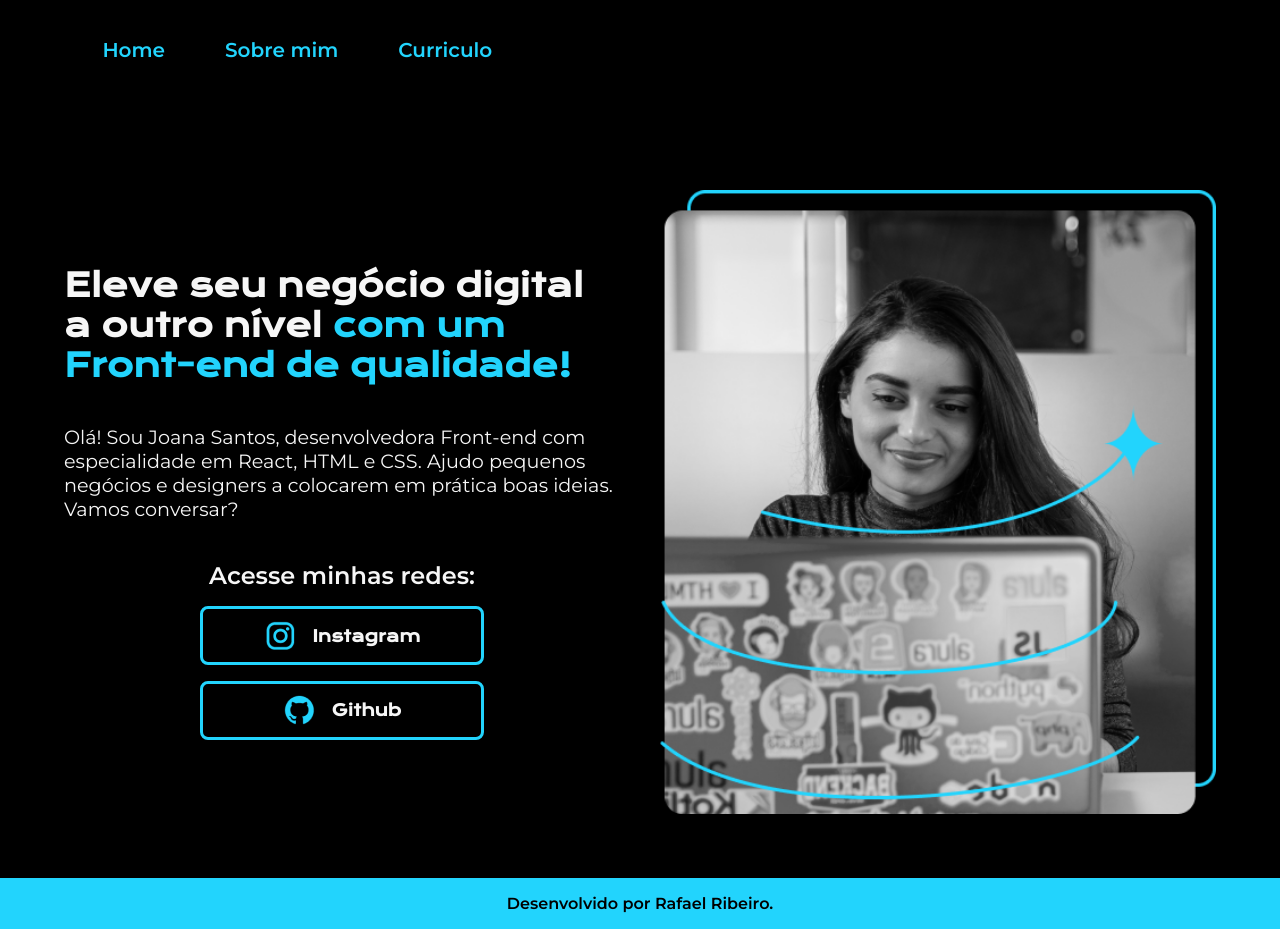
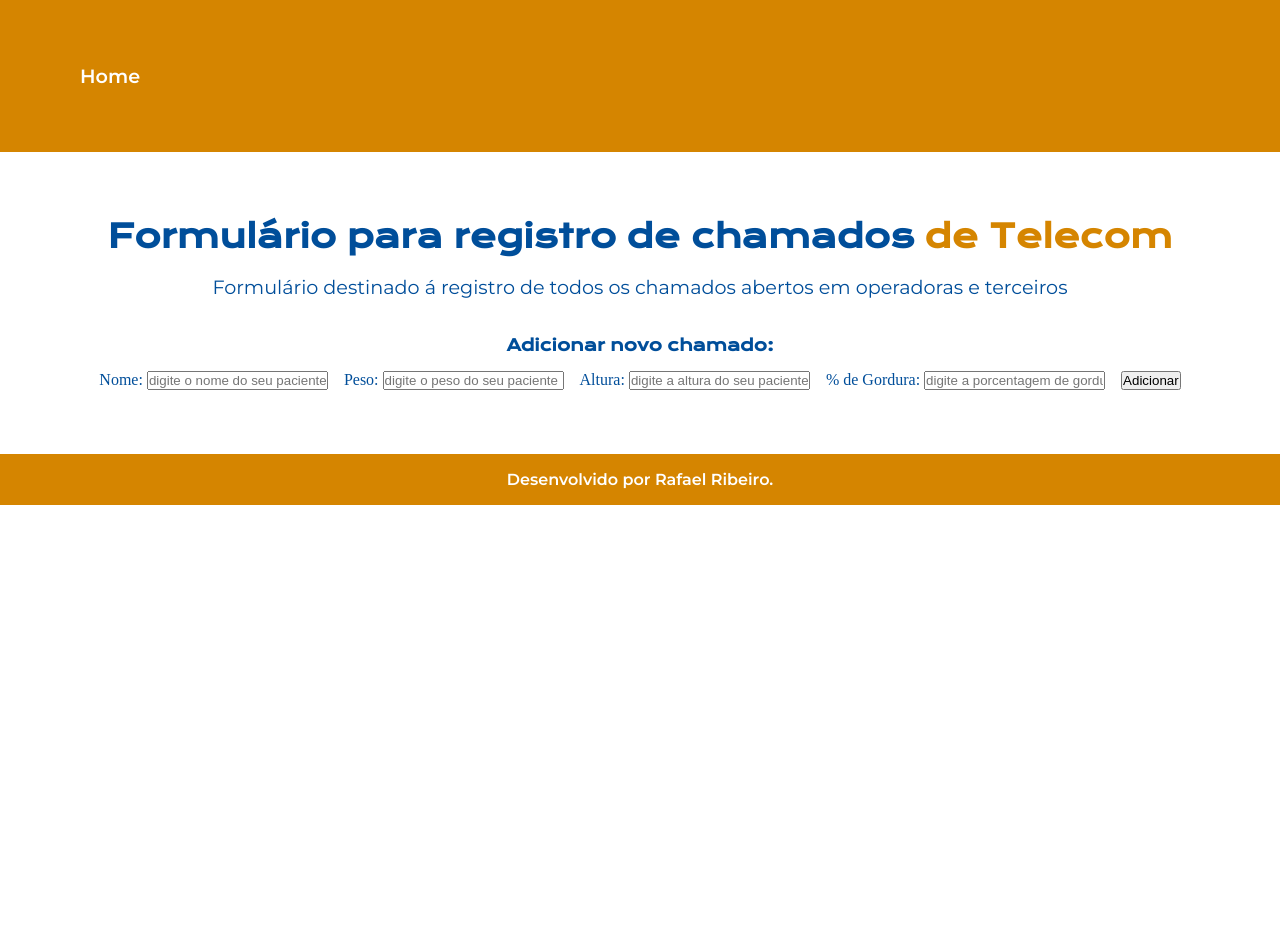
Before and after one commit to rafaelrtinoco/RegistroChamados, a plain HTML site: page index.html in a window 1280 px wide. After the commit the page ends 800 px from the top, so only its background shows below. Drawn offline with nearby package versions, Linux system fonts and the light colour scheme.

Commit message:
form em andamento

```diff
--- a/estilos/style.css
+++ b/estilos/style.css
@@ -1,9 +1,9 @@
 @import url('https://fonts.googleapis.com/css2?family=Krona+One&family=Montserrat:wght@400;600&display=swap');
 
 :root {
-      --cor-principal: #000000;
-      --cor-secundaria: #f6f6f6;
-      --cor-terciaria: #22D4FD;
+      --cor-principal: #004e9a;
+      --cor-secundaria: #ffffff;
+      --cor-terciaria: #d58500;
       --cor-hover: #272727;
 
       --fonte-principal: 'Montserrat', sans-serif;
@@ -17,8 +17,8 @@
 }
 
 body {
-      background-color: var(--cor-principal);
-      color: var(--cor-secundaria);
+      background-color: var(--cor-secundaria);
+      color: var(--cor-principal);
       box-sizing: border-box;
 
 }
@@ -32,65 +32,81 @@ body {
 }
 
 .cabecalho {
-      padding: 3% 0% 5% 8%;
+
+   color: var(--cor-secundaria);
+   background-color:var(--cor-terciaria);
+   padding: 2rem;
+   text-align: center;
+   font-family: var(--fonte-principal);
+   font-weight: 600;
 
 }
 
 .cabecalho__menu{
       display: flex;
       gap: 3.75rem;
-
 }
 
 
 .cabecalho__menu__link{
+      padding: 2rem 3rem;
       font-family: var(--fonte-principal);
-      color: var(--cor-terciaria);
-      font-size: 1.25rem;
+      color: var(--cor-secundaria);
+      font-size: 1.2rem;
       font-weight: 600;
       text-decoration: none;
 }
 
 .cabecalho__menu__link:hover{
-      color: var(--cor-secundaria);
+      color: var(--cor-principal);
 }
 
 .apresentacao {
-      padding: 5% ;
-      display: flex;
-      align-items: center;
-      justify-content: space-around;
+      padding: 5%;
+      text-align:center;
       gap: 2.5rem;
 
 }
 
 .apresentacao__conteudo {
-      width: 50%;
       display: flex;
-      flex-direction: column;
-      gap: 2.5rem;
+      flex-direction:column;
+      gap: 1.2rem;
 }
 
 .apresentacao__conteudo__titulo{
      font-size: 2rem;
      font-family: var(--fonte-secundaria);
+     text-align: center;
 }
 
 .apresentacao__conteudo__texto {
-      display:flex;
       font-size: 1.2rem;
+      align-items: center;
       font-family: var(--fonte-principal);
+
 }
 
-.apresentacao__botoes{
+.container{
       display: flex;
       justify-content: center;
       flex-direction: column;
       align-items:center;
       gap: 1rem;
+}
+
+.apresentacao__conteudo__form {
+      font-size: 1rem;
+     font-family: var(--fonte-secundaria);
+     text-align: center;
+}
+
+.form-adiciona{
+      display:flex;
+      flex-wrap: wrap;
+      gap: 1rem;
 
 }
-
 .apresentacao__conteudo__subtitulo{
       font-family: var(--fonte-principal);
 }
@@ -113,15 +129,15 @@ body {
 }
 
 .apresentacao__botoes__links:hover{
-      background-color: var(--cor-hover: #272727);
+      background-color: var(--cor-hover: var(--cor-terciaria));
 }
 
 .apresentacao__imagem{
-      width: 50%;
+      /* width: 50%; */
 }
 
 .rodape{
-   color: var(--cor-principal);
+   color: var(--cor-secundaria);
    background-color:var(--cor-terciaria);
    padding: 1rem;
    text-align: center;
--- a/index.html
+++ b/index.html
@@ -7,37 +7,54 @@
       <link rel="stylesheet" href="./estilos/style.css">
 
       <!-- montanto o portifolio -->
-      <title>Portofólio - Home</title>
+      <title>Formulário Chamados</title>
 </head>
 <body>
       <header class="cabecalho">
             <nav class="cabecalho__menu">
                   <a class="cabecalho__menu__link" href="index.html">Home</a>
-                  <a class="cabecalho__menu__link" href="about.html">Sobre mim</a>
-                  <a class="cabecalho__menu__link" href="curriculo.html">Curriculo</a>
+                  <!-- <a class="cabecalho__menu__link" href="about.html">Sobre mim</a>
+                  <a class="cabecalho__menu__link" href="curriculo.html">Curriculo</a> -->
             </nav>
       </header>
       <main class="apresentacao">
             <section class="apresentacao__conteudo">
-                  <h1 class="apresentacao__conteudo__titulo"> Eleve seu negócio digital a outro nível
-                  <strong class="titulo-destaque"> com um Front-end de qualidade! </strong>
+                  <h1 class="apresentacao__conteudo__titulo"> Formulário para registro de chamados
+                  <strong class="titulo-destaque"> de Telecom </strong>
                   </h1>
-                  <p class="apresentacao__conteudo__texto">Olá! Sou Joana Santos, desenvolvedora Front-end com especialidade em React,
-                        HTML e CSS. Ajudo pequenos negócios e designers a colocarem em prática boas ideias. Vamos conversar?</p>
-                  <div class="apresentacao__botoes">
-                        <h2 class="apresentacao__conteudo__subtitulo">Acesse minhas redes: </h2>
-                        <a class="apresentacao__botoes__links" href = "https://instagram.com/rafaballerini">
-                              <img src="./imagens/instagram.png" alt="Imagem instagram">
-                              Instagram
-                        </a>
-                        <a class="apresentacao__botoes__links" href = "https://github.com/rafaballerini">
-                              <img src="./imagens/github.png" alt="Imagem github">
-                              Github
-                        </a>
+                  <p class="apresentacao__conteudo__texto">Formulário destinado á registro de todos os chamados abertos em operadoras e terceiros</p>
 
                   </div>
             </section>
-                  <img class="apresentacao__imagem" src= "./imagens/Imagem.png" alt="Foto da Joana">
+            <br>
+            <br>
+            <section class="container">
+                  <h2 class="apresentacao__conteudo__form"">Adicionar novo chamado:</h2>
+                  <form class="form-adiciona">
+
+                              <div class="grupo">
+                                          <label for="nome">Nome:</label>
+                                          <input id="nome" name="nome" type="text" placeholder="digite o nome do seu paciente" class="campo" required>
+                              </div>
+                              <div class="grupo">
+                                          <label for="peso">Peso:</label>
+                                          <input id="peso" name="peso" type="text" placeholder="digite o peso do seu paciente" class="campo campo-medio" required>
+                              </div>
+                              <div class="grupo">
+                                          <label for="altura">Altura:</label>
+                                          <input id="altura" name="altura" type="text" placeholder="digite a altura do seu paciente" class="campo campo-medio" required>
+                              </div>
+                              <div class="grupo">
+                                          <label for="gordura">% de Gordura:</label>
+                                          <input id="gordura" type="text" placeholder="digite a porcentagem de gordura do seu paciente" class="campo campo-medio" required>
+                              </div>
+
+                              <button id="adicionar-paciente" class="botao bto-principal">Adicionar</button>
+                  </form>
+            </section>
+
+
+
 
       </main>
       <footer class="rodape">
```
